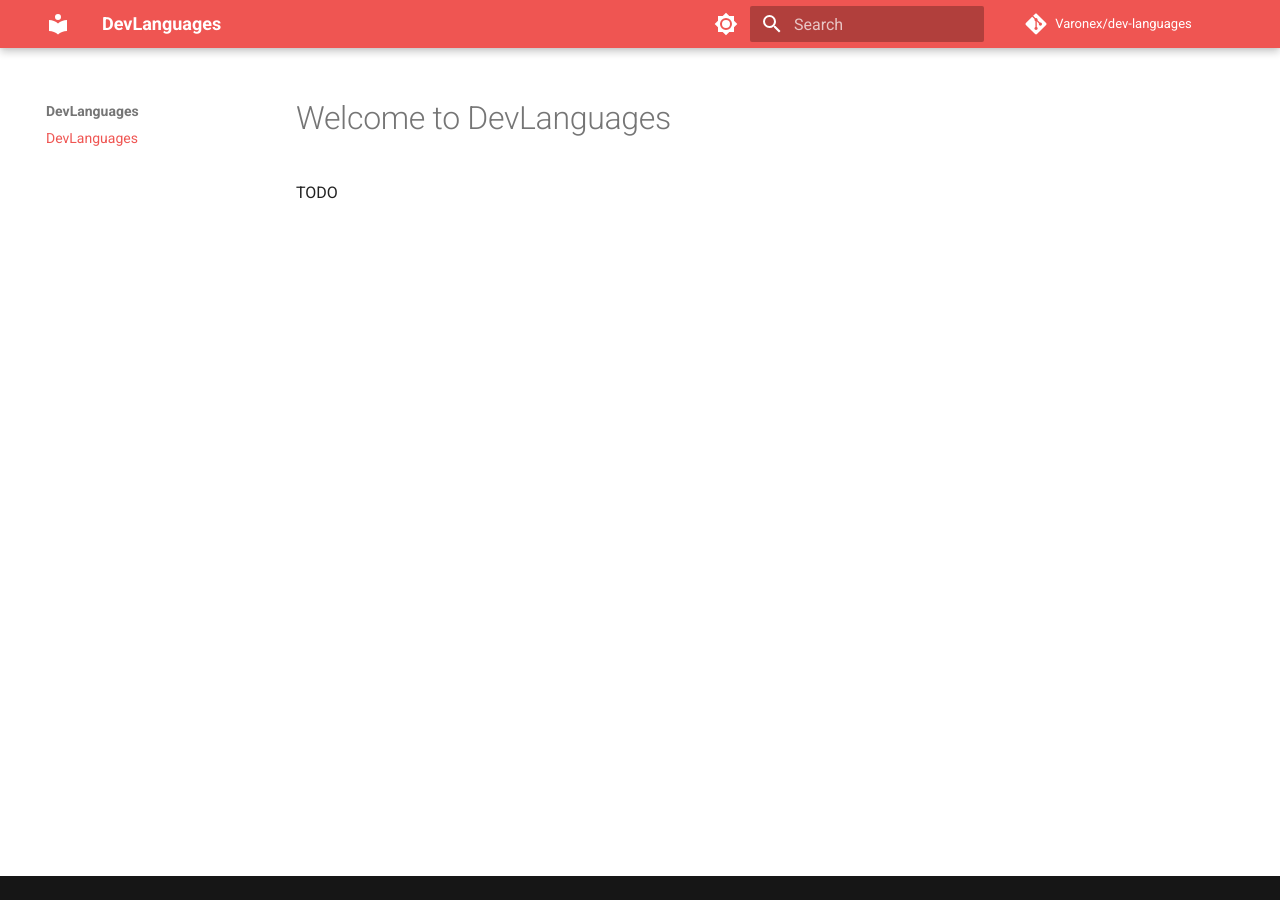
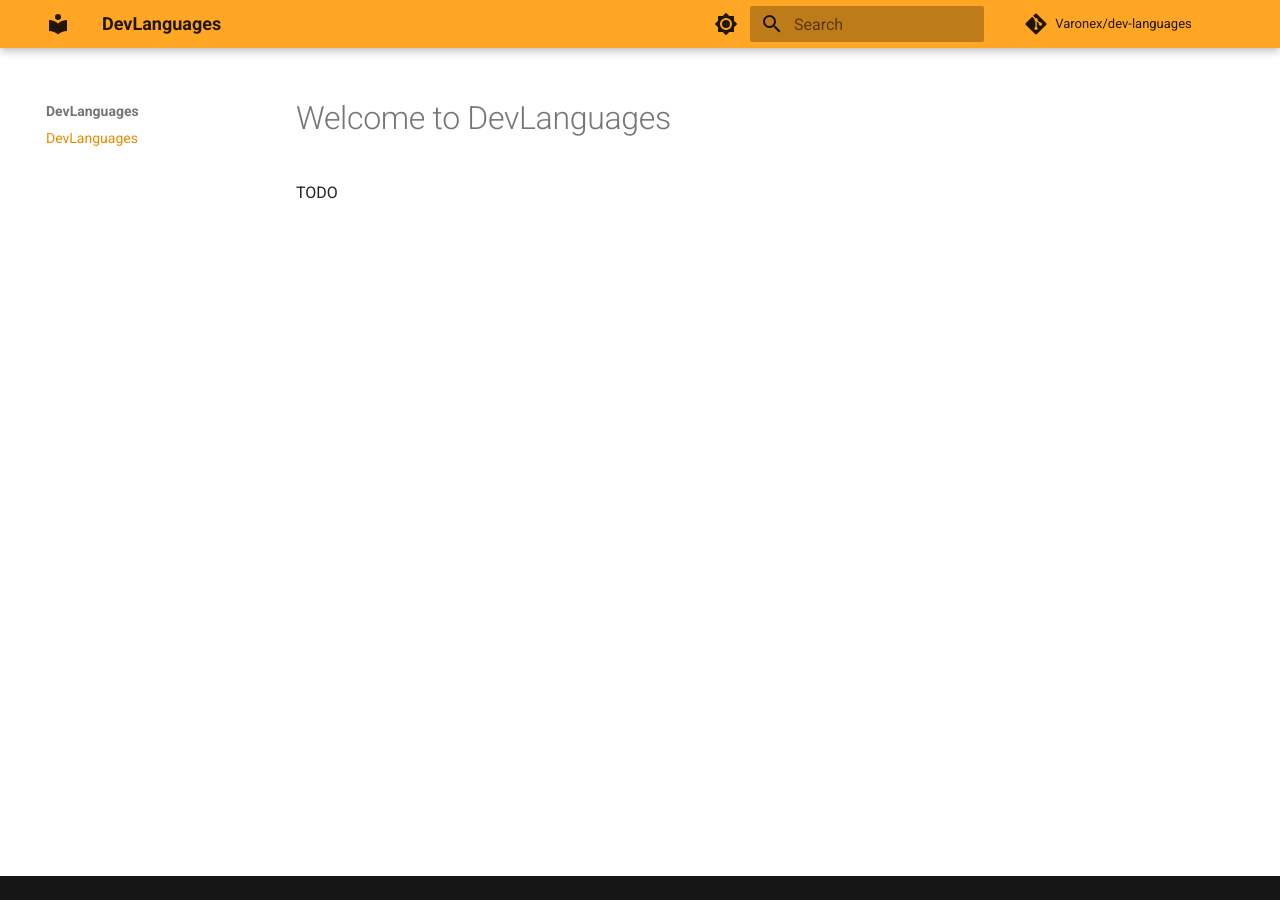
Before and after one commit to Varonex/dev-languages, an MkDocs documentation site: the page built from docs/index.md, in a window 1280 px wide. Built offline with MkDocs 1.6.1 and Material for MkDocs 9.7.7, drawn with Linux system fonts in a browser that asks for light colours; comment, search, counter and statistics services are not loaded.

Commit message:
Fix color theme

```diff
--- a/mkdocs.yml
+++ b/mkdocs.yml
@@ -17,16 +17,16 @@ theme:
         # Thème clair.
         - media: "(prefer-color-scheme: light)"
           scheme: default
-          primary: red
-          accent: red
+          primary: orange
+          accent: orange
           toggle:
             icon: material/brightness-7
             name: Switch to dark theme
 
         - media: "(prefer-color-scheme: dark)"
           scheme: slate
-          primary: red
-          accent: red
+          primary: orange
+          accent: orange
           toggle:
             icon: material/brightness-4
             name: Switch to light theme
```
